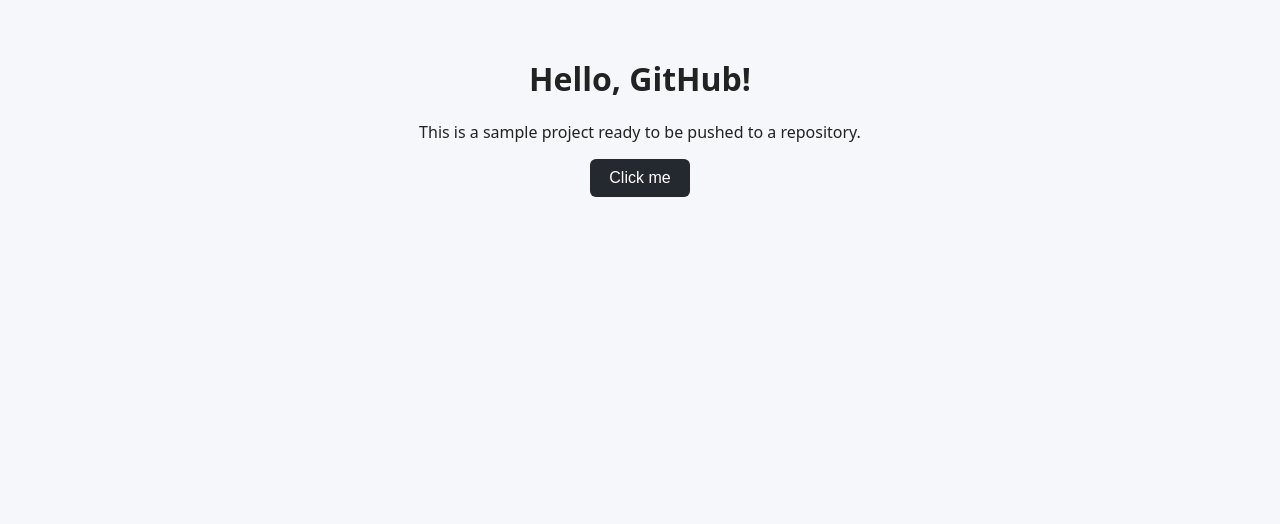
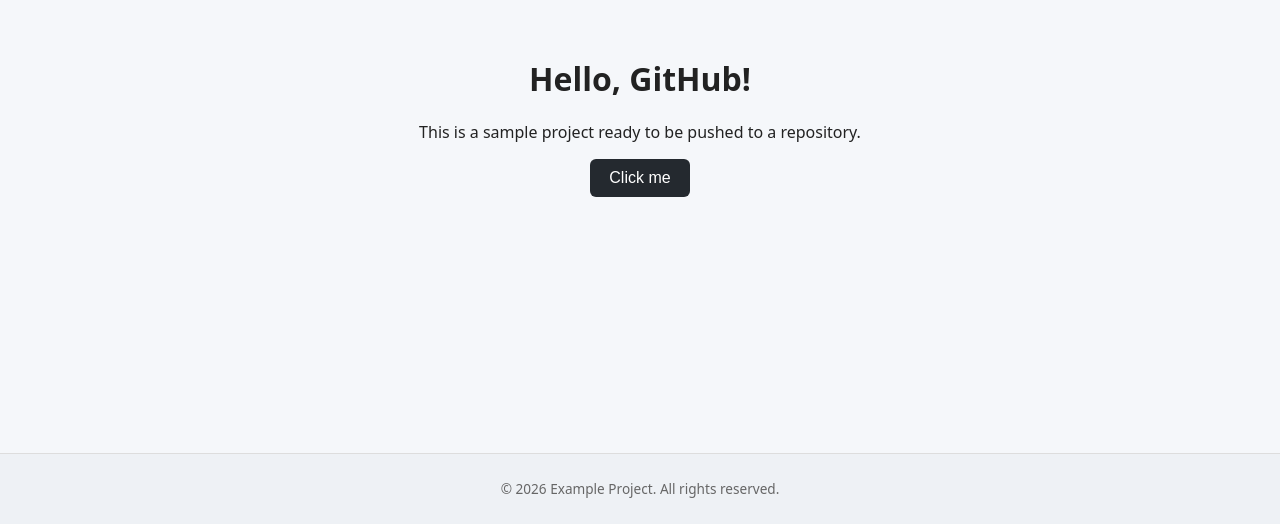
Before and after one commit to tt1-fd/example-project, a plain HTML site: page index.html in a window 1280 px wide. Shown: the part 276-800 px from the top of the page. Drawn offline with Linux system fonts and the light colour scheme.

Commit message:
v1.1.0: add footer with dynamic year, console log, updated styles and README

```diff
--- a/index.html
+++ b/index.html
@@ -13,6 +13,9 @@
     <button id="btn">Click me</button>
     <p id="msg"></p>
   </main>
+  <footer>
+    <p>&copy; <span id="year"></span> Example Project. All rights reserved.</p>
+  </footer>
   <script src="script.js"></script>
 </body>
 </html>
--- a/script.js
+++ b/script.js
@@ -2,3 +2,11 @@ document.getElementById('btn').addEventListener('click', () => {
   document.getElementById('msg').textContent =
     'Button clicked at ' + new Date().toLocaleTimeString();
 });
+
+// Set current year in footer
+const yearEl = document.getElementById('year');
+if (yearEl) {
+  yearEl.textContent = new Date().getFullYear();
+}
+
+console.log('Example Project loaded successfully.');
--- a/style.css
+++ b/style.css
@@ -21,3 +21,15 @@ button {
 }
 button:hover { background: #1b1f23; }
 #msg { margin-top: 1rem; color: #555; }
+footer {
+  position: fixed;
+  bottom: 0;
+  left: 0;
+  right: 0;
+  text-align: center;
+  padding: 0.75rem;
+  font-size: 0.85rem;
+  color: #666;
+  background: #eef1f5;
+  border-top: 1px solid #ddd;
+}
```
Also changed, not shown: 1 other file.
